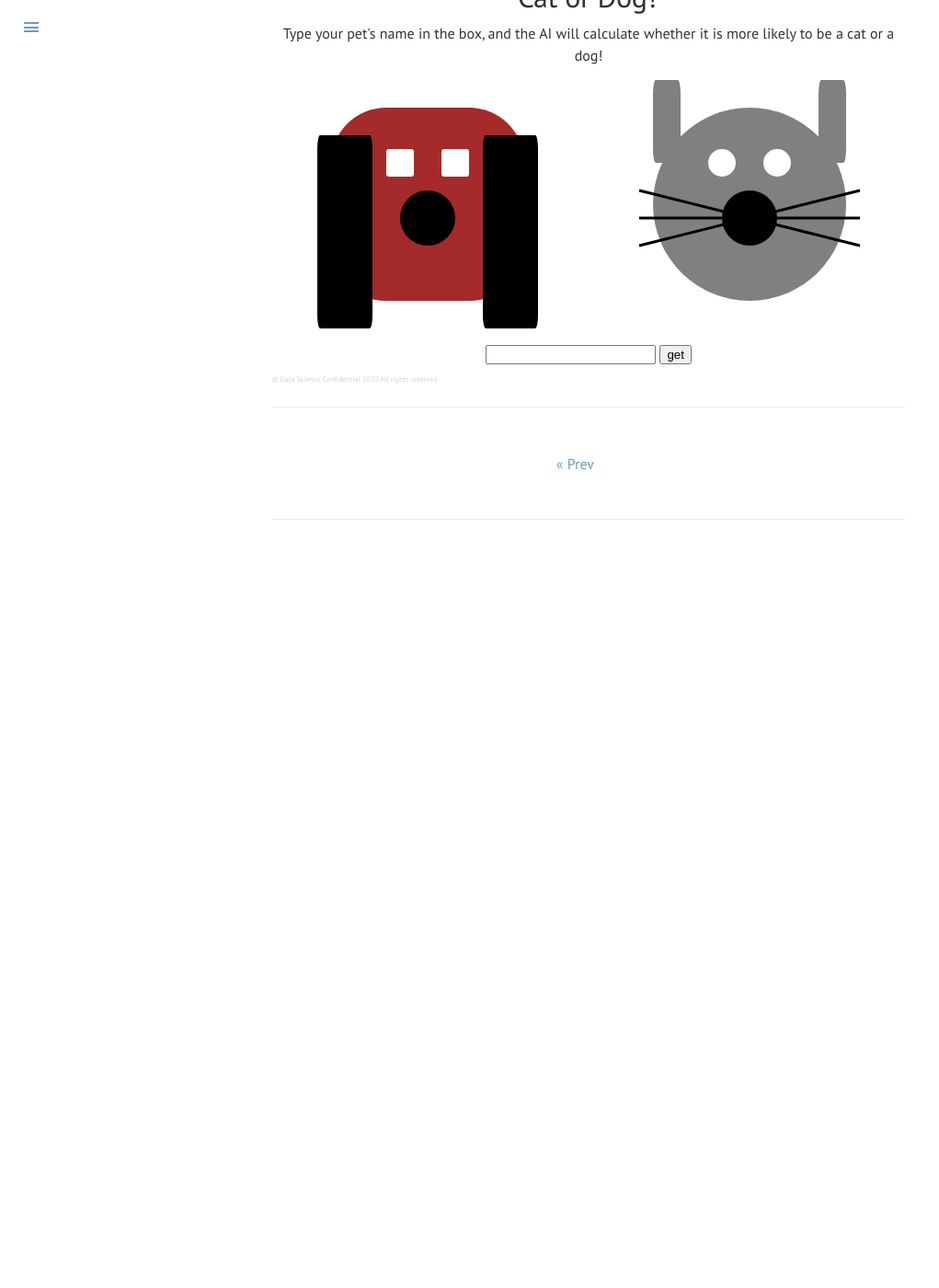
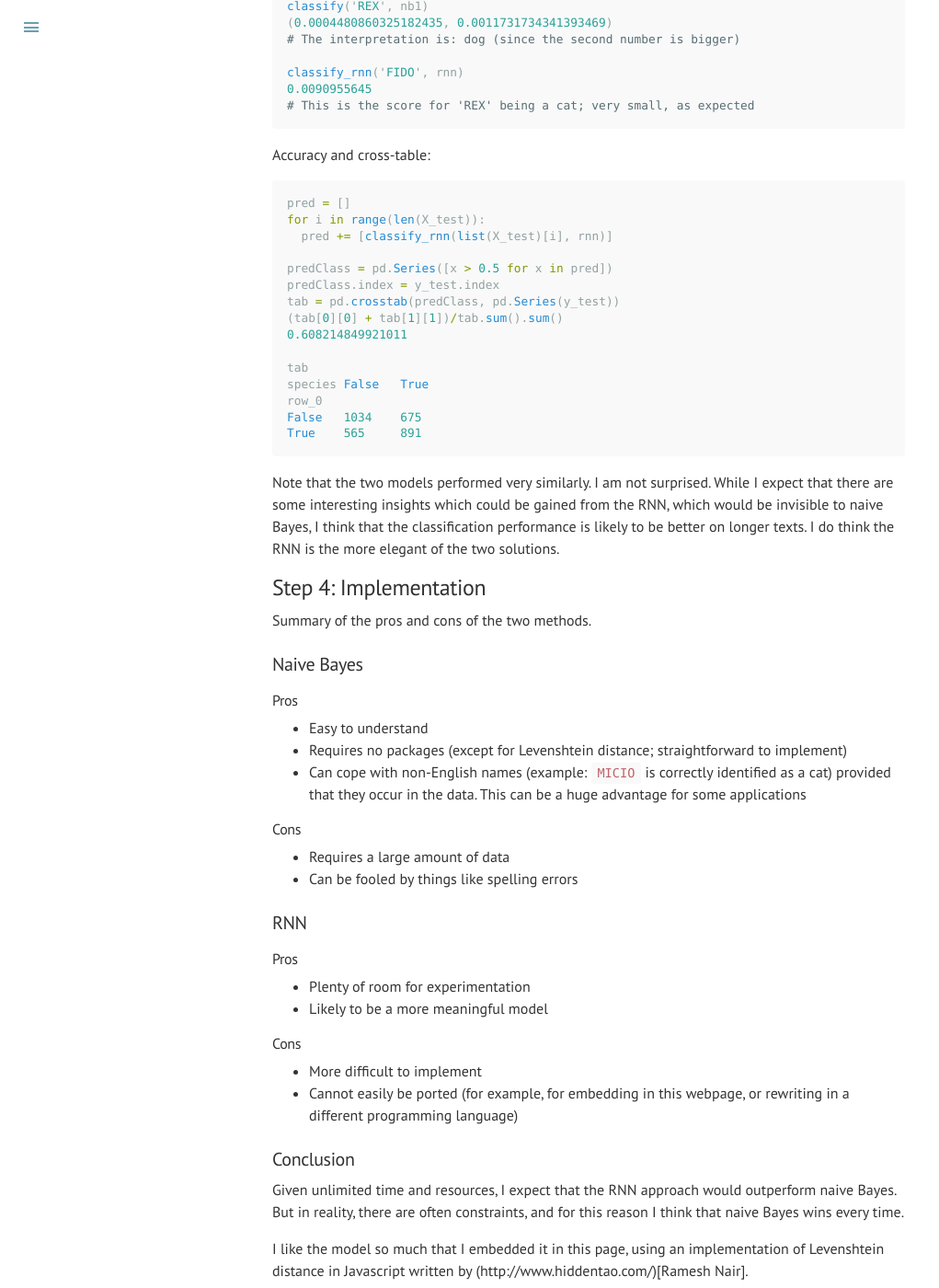
Before and after one commit to datascienceconfidential/datascienceconfidential.github.io, a Jekyll site: the page built from _posts/2020-03-29-cat-or-dog.md, in a window 1280 px wide and 1400 px high, scrolled down 7476 px. Shown: the whole window at 92% size, without its empty margins (0-1021 px from the left). Built offline with Jekyll 4.4.1, drawn with Linux system fonts in a browser that asks for light colours; comment, search, counter and statistics services are not loaded; before the commit the page ends 8106 px from its top, so only the background shows below that; some of the changed text lies outside the part shown.

Commit message:
more code etc.

````diff
--- a/_posts/2020-03-29-cat-or-dog.md
+++ b/_posts/2020-03-29-cat-or-dog.md
@@ -319,6 +319,7 @@ def classify_rnn(name, rnn):
   ```
 
 Now we can apply it to the training data
+
 ```python
 rnn = rnn_classifier(X_train, y_train)
 Epoch 1/3
@@ -329,8 +330,70 @@ Epoch 3/3
 891/891 [==============================] - 7s 7ms/step - loss: 0.6918 - accuracy: 0.6154
 ```
 
+(You can try training it for longer, but I don't think it improves the out-of-sample performance much.)
+
+```python
+# examples
+classify('REX', nb1)
+(0.0004480860325182435, 0.0011731734341393469)
+# The interpretation is: dog (since the second number is bigger)
+
+classify_rnn('FIDO', rnn)
+0.0090955645
+# This is the score for 'REX' being a cat; very small, as expected
+```
+Accuracy and cross-table:
+
+```python
+pred = []
+for i in range(len(X_test)):
+  pred += [classify_rnn(list(X_test)[i], rnn)]
+
+predClass = pd.Series([x > 0.5 for x in pred])
+predClass.index = y_test.index
+tab = pd.crosstab(predClass, pd.Series(y_test))
+(tab[0][0] + tab[1][1])/tab.sum().sum()
+0.608214849921011
+
+tab
+species	False	True
+row_0
+False	1034	675
+True	565	891
+```
+
+Note that the two models performed very similarly. I am not surprised. While I expect that there are some interesting insights which could be gained from the RNN, which would be invisible to naive Bayes, I think that the classification performance is likely to be better on longer texts. I do think the RNN is the more elegant of the two solutions.
 
 ## Step 4: Implementation
+
+Summary of the pros and cons of the two methods.
+
+### Naive Bayes
+
+##### Pros
+- Easy to understand
+- Requires no packages (except for Levenshtein distance; straightforward to implement)
+- Can cope with non-English names (example: `MICIO` is correctly identified as a cat) provided that they occur in the data. This can be a huge advantage for some applications
+
+##### Cons
+- Requires a large amount of data
+- Can be fooled by things like spelling errors
+
+### RNN
+
+##### Pros
+- Plenty of room for experimentation
+- Likely to be a more meaningful model
+
+##### Cons
+- More difficult to implement
+- Cannot easily be ported (for example, for embedding in this webpage, or rewriting in a different programming language)
+
+### Conclusion
+
+Given unlimited time and resources, I expect that the RNN approach would outperform naive Bayes. But in reality, there are often constraints, and for this reason I think that naive Bayes wins every time.
+
+I like the model so much that I embedded it in this page, using an implementation of Levenshtein distance in Javascript written by (http://www.hiddentao.com/)[Ramesh Nair].
 
 {::nomarkdown}
 <center><h1>Cat or Dog?</h1></center>
````
Also changed, not shown: other parts of _posts/2020-03-29-cat-or-dog.md (+3 -3 lines).
